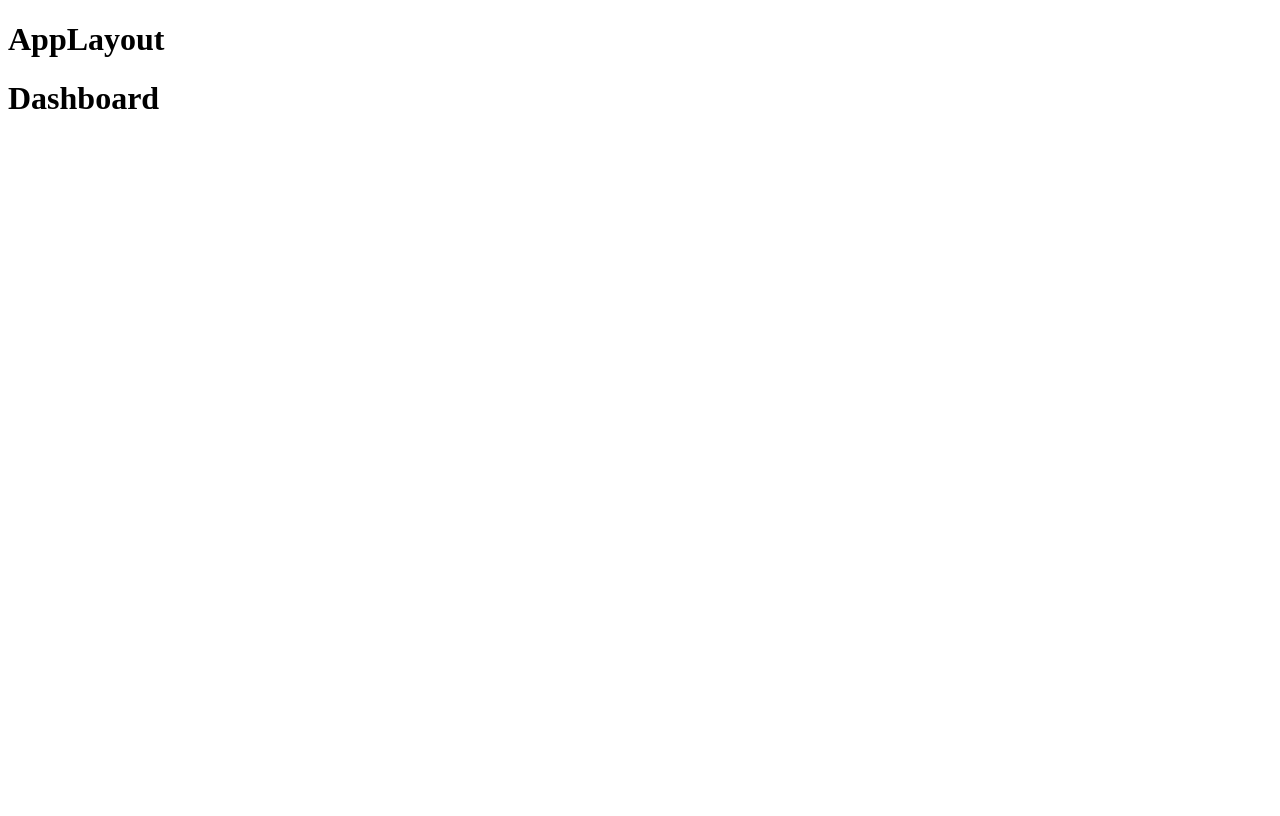
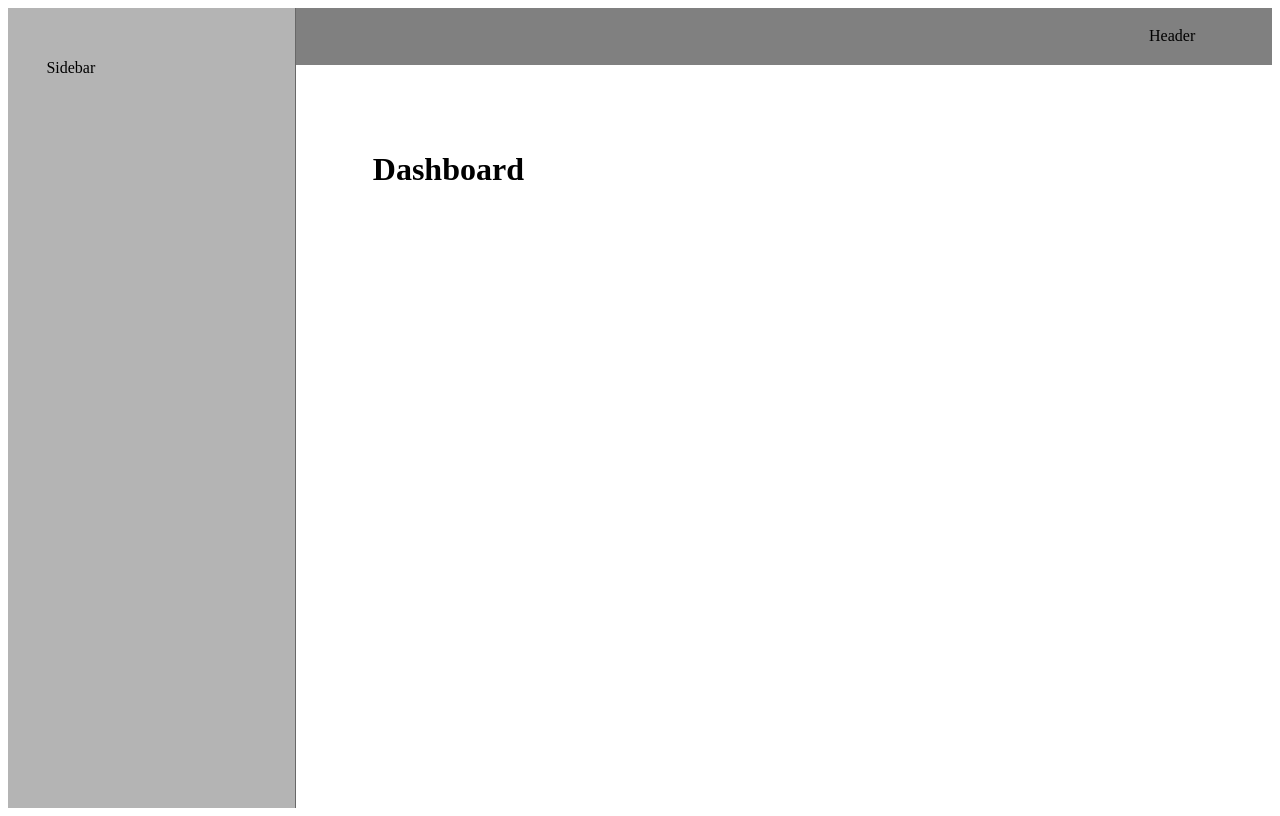
Before and after one commit to sasholilov/rendERP, a React (Vite) app: page /dashboard in a window 1280 px wide. Built offline with nearby package versions, Linux system fonts and the light colour scheme.

Commit message:
setup the layout

```diff
--- a/package.json
+++ b/package.json
@@ -12,7 +12,8 @@
   "dependencies": {
     "react": "^18.2.0",
     "react-dom": "^18.2.0",
-    "react-router-dom": "^6.22.3"
+    "react-router-dom": "^6.22.3",
+    "styled-components": "^6.1.8"
   },
   "devDependencies": {
     "@types/react": "^18.2.66",
--- a/src/ui/AppLayout.jsx
+++ b/src/ui/AppLayout.jsx
@@ -1,11 +1,39 @@
 import { Outlet } from "react-router-dom";
+import styled from "styled-components";
+import Header from "./Header";
+import Sidebar from "./Sidebar";
 
+const StyledAppLayout = styled.div`
+  display: grid;
+  grid-template-columns: 18rem 1fr;
+  grid-template-rows: auto 1fr;
+  height: 100vh;
+`;
+
+const Container = styled.div`
+  max-width: 120rem;
+  margin: 0 auto;
+  display: flex;
+  flex-direction: column;
+  gap: 3.2rem;
+`;
+
+const Main = styled.main`
+  background-color: #fff;
+  padding: 4rem 4.8rem 6.4rem;
+  overflow: scroll;
+`;
 function AppLayout() {
   return (
-    <div>
-      <h1>AppLayout</h1>
-      <Outlet />
-    </div>
+    <StyledAppLayout>
+      <Header />
+      <Sidebar />
+      <Main>
+        <Container>
+          <Outlet />
+        </Container>
+      </Main>
+    </StyledAppLayout>
   );
 }
 
--- /dev/null
+++ b/src/ui/Header.jsx
@@ -0,0 +1,18 @@
+import styled from "styled-components";
+
+const StyledHeader = styled.div`
+  background-color: grey;
+  padding: 1.2rem 4.8rem;
+  border-bottom: 1px solid grey;
+
+  display: flex;
+  gap: 2.4rem;
+  align-items: center;
+  justify-content: flex-end;
+`;
+
+function Header() {
+  return <StyledHeader>Header</StyledHeader>;
+}
+
+export default Header;
--- /dev/null
+++ b/src/ui/Sidebar.jsx
@@ -0,0 +1,18 @@
+import styled from "styled-components";
+
+const StyledSidebar = styled.div`
+  background-color: #b4b4b4;
+  padding: 3.2rem 2.4rem;
+  border-right: 1px solid #686868;
+
+  grid-row: 1 / -1;
+  display: flex;
+  flex-direction: column;
+  gap: 3.2rem;
+`;
+
+function Sidebar() {
+  return <StyledSidebar>Sidebar</StyledSidebar>;
+}
+
+export default Sidebar;
```
Also changed, not shown: 1 other file (tests, documents, lock files or other folders).
